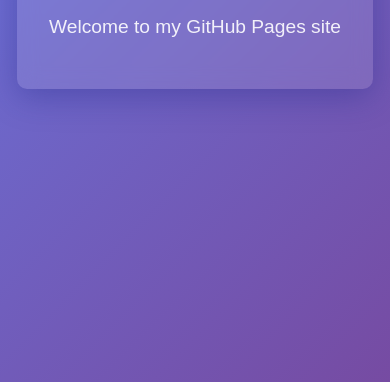
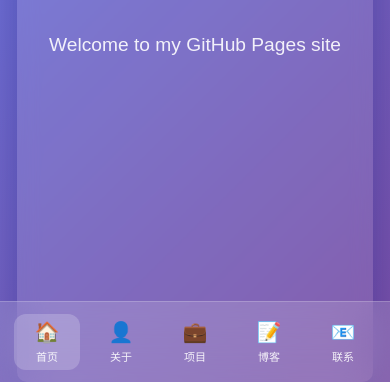
Before and after one commit to soakit/mp-bug, a plain HTML site: page index.html in a window 390 px wide. Shown: the part 462-844 px from the top of the page. Drawn offline with Linux system fonts and the light colour scheme.

Commit message:
feat: add responsive bottom navigation bar
Implement a fixed bottom navigation with icons and labels, including responsive design for mobile devices. Also adjust main layout to accommodate the new navigation.

```diff
--- a/index.html
+++ b/index.html
@@ -8,12 +8,14 @@
       body {
         font-family: Arial, sans-serif;
         display: flex;
+        flex-direction: column;
         justify-content: center;
         align-items: center;
         min-height: 100vh;
         margin: 0;
         background: linear-gradient(135deg, #667eea 0%, #764ba2 100%);
         color: white;
+        padding-bottom: env(safe-area-inset-bottom);
       }
       .container {
         text-align: center;
@@ -22,6 +24,10 @@
         background: rgba(255, 255, 255, 0.1);
         backdrop-filter: blur(10px);
         box-shadow: 0 8px 32px 0 rgba(31, 38, 135, 0.37);
+        flex: 1;
+        display: flex;
+        flex-direction: column;
+        justify-content: center;
       }
       h1 {
         font-size: 3rem;
@@ -32,6 +38,78 @@
         font-size: 1.2rem;
         opacity: 0.9;
       }
+
+      /* 底部导航栏样式 */
+      .bottom-nav {
+        position: fixed;
+        bottom: 0;
+        left: 0;
+        right: 0;
+        background: rgba(255, 255, 255, 0.15);
+        backdrop-filter: blur(20px);
+        border-top: 1px solid rgba(255, 255, 255, 0.2);
+        padding: 12px 0;
+        padding-bottom: calc(12px + env(safe-area-inset-bottom));
+        z-index: 1000;
+      }
+
+      .nav-container {
+        display: flex;
+        justify-content: space-around;
+        align-items: center;
+        max-width: 500px;
+        margin: 0 auto;
+        padding: 0 20px;
+      }
+
+      .nav-item {
+        display: flex;
+        flex-direction: column;
+        align-items: center;
+        text-decoration: none;
+        color: white;
+        transition: all 0.3s ease;
+        padding: 8px 12px;
+        border-radius: 12px;
+        min-width: 60px;
+      }
+
+      .nav-item:hover {
+        background: rgba(255, 255, 255, 0.1);
+        transform: translateY(-2px);
+      }
+
+      .nav-item.active {
+        background: rgba(255, 255, 255, 0.2);
+      }
+
+      .nav-icon {
+        font-size: 24px;
+        margin-bottom: 4px;
+      }
+
+      .nav-label {
+        font-size: 12px;
+        font-weight: 500;
+        opacity: 0.9;
+      }
+
+      /* 响应式设计 */
+      @media (max-width: 480px) {
+        .nav-container {
+          padding: 0 10px;
+        }
+        .nav-item {
+          min-width: 50px;
+          padding: 6px 8px;
+        }
+        .nav-icon {
+          font-size: 20px;
+        }
+        .nav-label {
+          font-size: 11px;
+        }
+      }
     </style>
   </head>
   <body>
@@ -40,5 +118,31 @@
       <p>欢迎来到我的 GitHub Pages 页面</p>
       <p>Welcome to my GitHub Pages site</p>
     </div>
+
+    <!-- 底部导航栏 -->
+    <nav class="bottom-nav">
+      <div class="nav-container">
+        <a href="#home" class="nav-item active">
+          <div class="nav-icon">🏠</div>
+          <div class="nav-label">首页</div>
+        </a>
+        <a href="#about" class="nav-item">
+          <div class="nav-icon">👤</div>
+          <div class="nav-label">关于</div>
+        </a>
+        <a href="#projects" class="nav-item">
+          <div class="nav-icon">💼</div>
+          <div class="nav-label">项目</div>
+        </a>
+        <a href="#blog" class="nav-item">
+          <div class="nav-icon">📝</div>
+          <div class="nav-label">博客</div>
+        </a>
+        <a href="#contact" class="nav-item">
+          <div class="nav-icon">📧</div>
+          <div class="nav-label">联系</div>
+        </a>
+      </div>
+    </nav>
   </body>
 </html>
```
